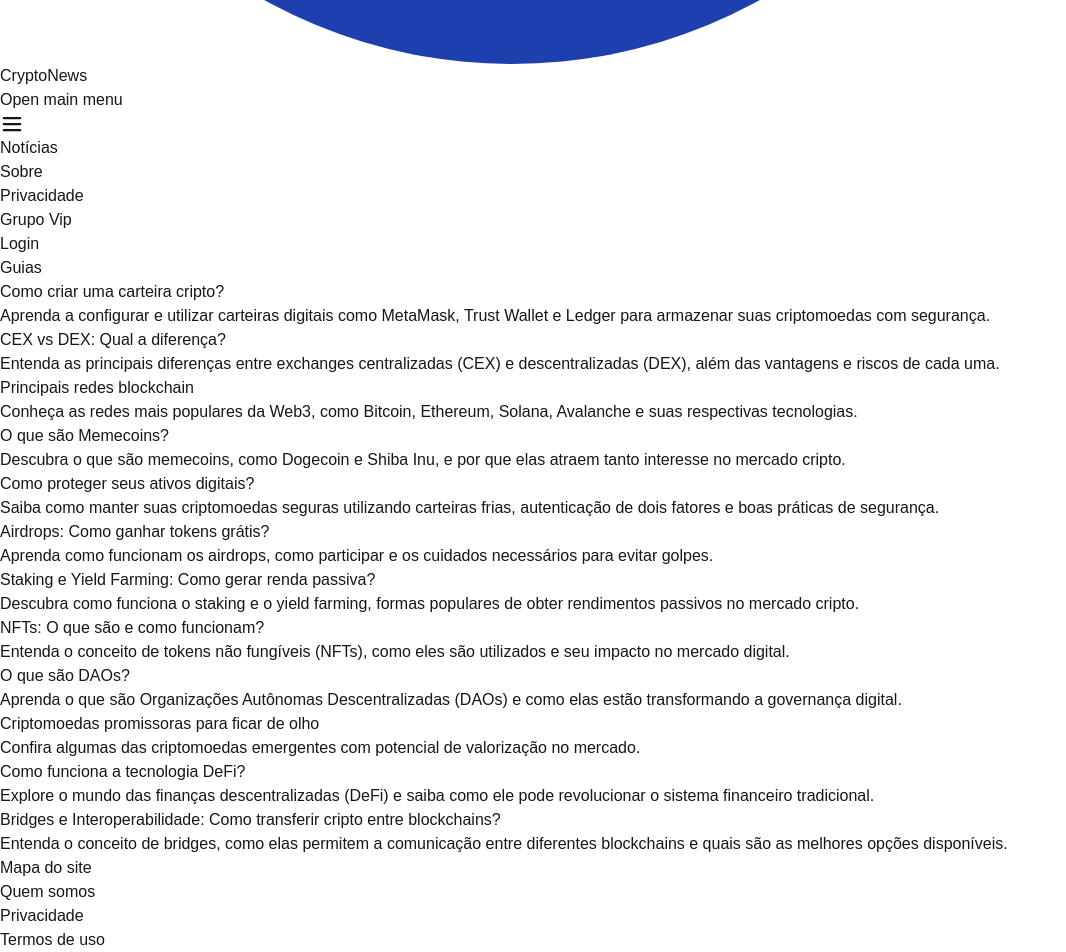
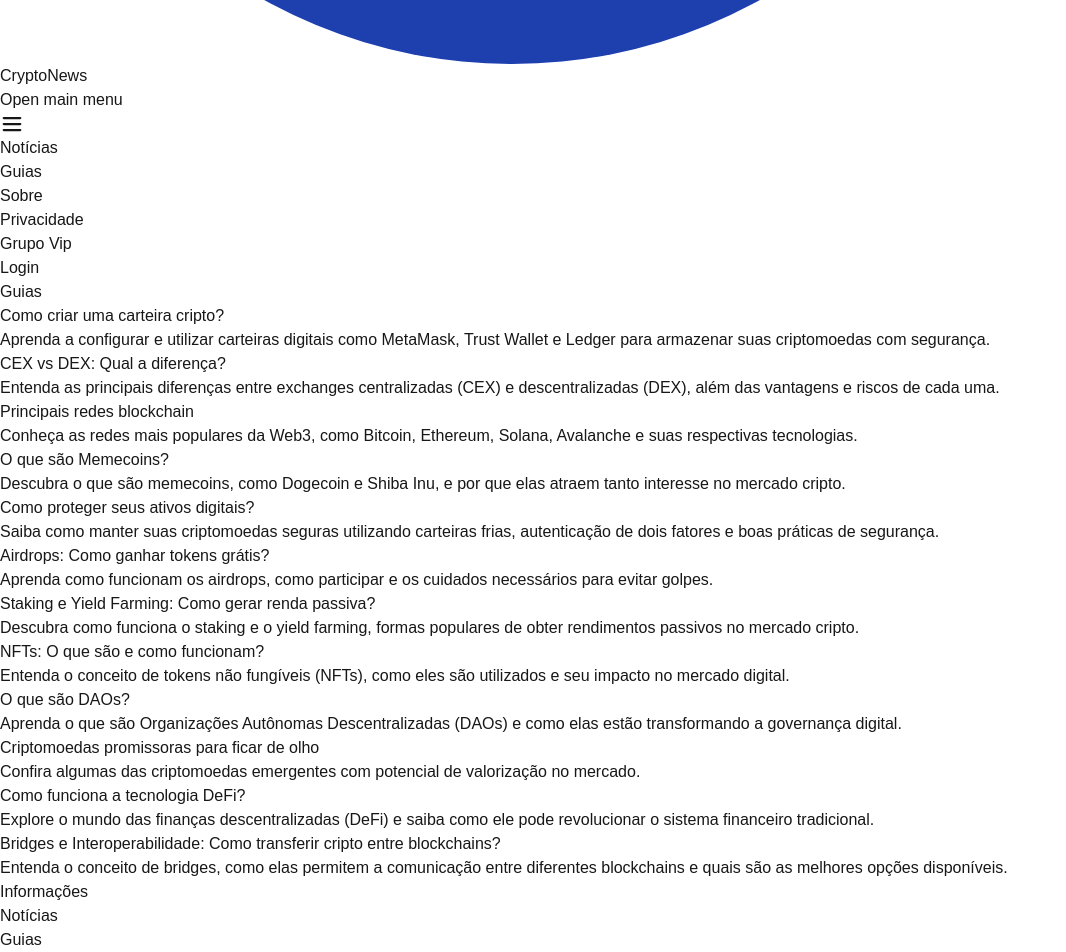
Before and after one commit to murilojssilva/crypto-news, a Next.js app: page /guides in a window 1280 px wide. Shown: the part 960-1912 px from the top of the page, without its empty margins (0-1066 px from the left). Built offline with nearby package versions, Linux system fonts and the light colour scheme; no server answers; the database is empty.

Commit message:
Add guides link in header and footer

```diff
--- a/src/app/(public)/(landing-page)/guides/page.tsx
+++ b/src/app/(public)/(landing-page)/guides/page.tsx
@@ -79,7 +79,7 @@ export default function Guides() {
     <main className='flex flex-col flex-1'>
       <div className='flex flex-col justify-between p-8'>
         <h1 className='text-blue-800 font-bold text-2xl'>Guias</h1>
-        <div className='grid grid-cols-2 py-8 gap-8'>
+        <div className='grid grid-cols-1 md:grid-cols-2 py-8 gap-8'>
           {guides.map((guide, index) => (
             <a
               key={index}
--- a/src/app/components/Footer.tsx
+++ b/src/app/components/Footer.tsx
@@ -15,6 +15,23 @@ export default function Footer() {
   return (
     <div className='flex flex-col'>
       <nav className='flex flex-col items-center justify-between sm:justify-between sm:flex-row bg-gray-50 p-8'>
+        <div>
+          <h1 className='text-xl font-bold text-blue-800 text-center sm:text-left'>
+            Informações
+          </h1>
+          <ul className='flex flex-row sm:flex-col py-4 gap-2'>
+            <Link href='/news' className='text-blue-800 hover:text-blue-600'>
+              <li className={`${pathname === '/news' && 'underline'}`}>
+                Notícias
+              </li>
+            </Link>
+            <Link href='/guides' className='text-blue-800 hover:text-blue-600'>
+              <li className={`${pathname === '/guides' && 'underline'}`}>
+                Guias
+              </li>
+            </Link>
+          </ul>
+        </div>
         <div>
           <h1 className='text-xl font-bold text-blue-800 text-center sm:text-left'>
             Mapa do site
--- a/src/app/components/Header.tsx
+++ b/src/app/components/Header.tsx
@@ -36,23 +36,41 @@ export function Header() {
           <div
             className={`w-full md:w-auto ${
               openMenu ? 'block' : 'hidden'
-            } md:block`}
+            } md:block pt-4`}
             id='navbar-hamburger'
           >
-            <ul className='flex flex-col sm:flex-row items-center gap-2 font-medium bg-gray-50 md:bg-transparent'>
+            <ul className='flex flex-col sm:flex-row items-center gap-2 font-medium justify-center bg-gray-50 md:bg-transparent'>
               <Link href='/news' className='text-blue-800 hover:text-blue-600'>
                 <li
                   className={`hover:bg-gray-200 rounded-md p-2 bg-gray-50 text-md font-bold ${
-                    pathname === '/news' ? 'bg-gray-300' : 'bg-transparent'
+                    pathname === '/news'
+                      ? 'bg-blue-900 text-gray-100 hover:bg-blue-700'
+                      : 'bg-transparent text-blue-800'
                   }`}
                 >
                   Notícias
                 </li>
               </Link>
+              <Link
+                href='/guides'
+                className='text-blue-800 hover:text-blue-600'
+              >
+                <li
+                  className={`hover:bg-gray-200 rounded-md p-2 bg-gray-50 text-md font-bold ${
+                    pathname === '/guides'
+                      ? 'bg-blue-900 text-gray-100 hover:bg-blue-700'
+                      : 'bg-transparent text-blue-800'
+                  }`}
+                >
+                  Guias
+                </li>
+              </Link>
               <Link href='/about' className='text-blue-800 hover:text-blue-600'>
                 <li
                   className={`hover:bg-gray-200 rounded-md p-2 bg-gray-50 text-md font-bold ${
-                    pathname === '/about' ? 'bg-gray-300' : 'bg-transparent'
+                    pathname === '/about'
+                      ? 'bg-blue-900 text-gray-100 hover:bg-blue-700'
+                      : 'bg-transparent text-blue-800'
                   }`}
                 >
                   Sobre
@@ -64,7 +82,9 @@ export function Header() {
               >
                 <li
                   className={`hover:bg-gray-200 rounded-md p-2 bg-gray-50 text-md font-bold ${
-                    pathname === '/privacy' ? 'bg-gray-300' : 'bg-transparent'
+                    pathname === '/privacy'
+                      ? 'bg-blue-900 text-gray-100 hover:bg-blue-700'
+                      : 'bg-transparent text-blue-800'
                   }`}
                 >
                   Privacidade
```
